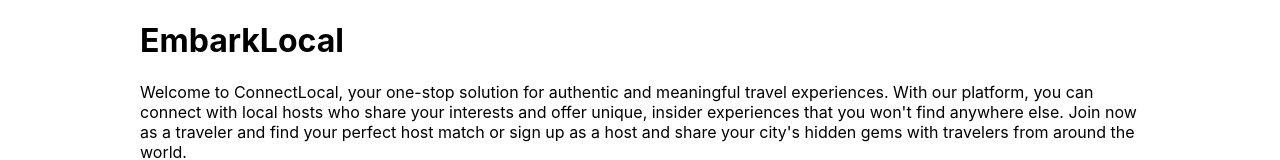
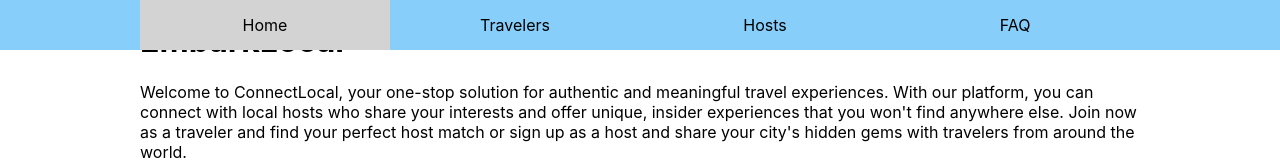
Before and after one commit to andrea-io/HackSC2023, a React (Create React App) app in the folder embarklocal/: page / in a window 1280 px wide. Shown: the top 160 px of the page. Built offline with nearby package versions, Linux system fonts and the light colour scheme.

Commit message:
MORE STUFF

```diff
--- a/embarklocal/src/index.css
+++ b/embarklocal/src/index.css
@@ -46,3 +46,53 @@
   position:absolute;
   object-fit: cover;
 }
+
+#navbar, #navbar ul {
+  list-style: none;
+  padding: 0;
+  margin: 0;
+}
+#navbar li {
+  background-color: lightskyblue;
+
+  /*
+  width of #main = 1000px
+  # of top level menu options = 4
+  1000px / 4 = 250px per menu option
+  */
+
+  width: 250px;
+  text-align: center;
+  position: relative;
+}
+#navbar {
+  display: flex;
+  justify-content: center;
+  background-color: lightskyblue;
+  position: fixed;
+  top:0;
+  left:0;
+  right:0;
+  z-index: 1;
+}
+#navbar li:hover, #active-nav {
+  background-color: lightgray;
+}
+#navbar a {
+  text-decoration: none;
+  color: black;
+  height: 50px;
+  line-height: 50px;
+  display: block;
+}
+#navbar ul {
+  position: absolute;
+  display: none;
+}
+#navbar ul ul {
+  left: 150px;
+  top: 0px;
+}
+#navbar li:hover > ul {
+  display: block;
+}
--- a/embarklocal/src/index.js
+++ b/embarklocal/src/index.js
@@ -8,6 +8,27 @@
   render() {
     return(
       <div id = "main">
+        <div id = "nav">
+          <ul id="navbar">
+
+          <li><a id = "active-nav" href="">Home</a></li>
+            <li>
+            <a href="">Travelers</a>
+            <ul>
+              <li><a href="">Sub-menu 1</a></li>
+              <li><a href="">Sub-menu 2</a>
+                <ul>
+                  <li><a href="">Sub-sub-menu 1</a></li>
+                  <li><a href="">Sub-sub-menu 2</a></li>
+                  <li><a href="">Sub-sub-menu 3</a></li>
+                </ul>
+              </li>
+            </ul>
+          </li>
+          <li><a href = "">Hosts</a></li>
+          <li><a href = "">FAQ</a></li>
+          </ul>
+        </div>
         <div id = "header">
             <h1>EmbarkLocal</h1>
             <p>Welcome to ConnectLocal, your one-stop solution for authentic and meaningful travel experiences.
```
Lines whose indentation alone changed are shown as unchanged.
